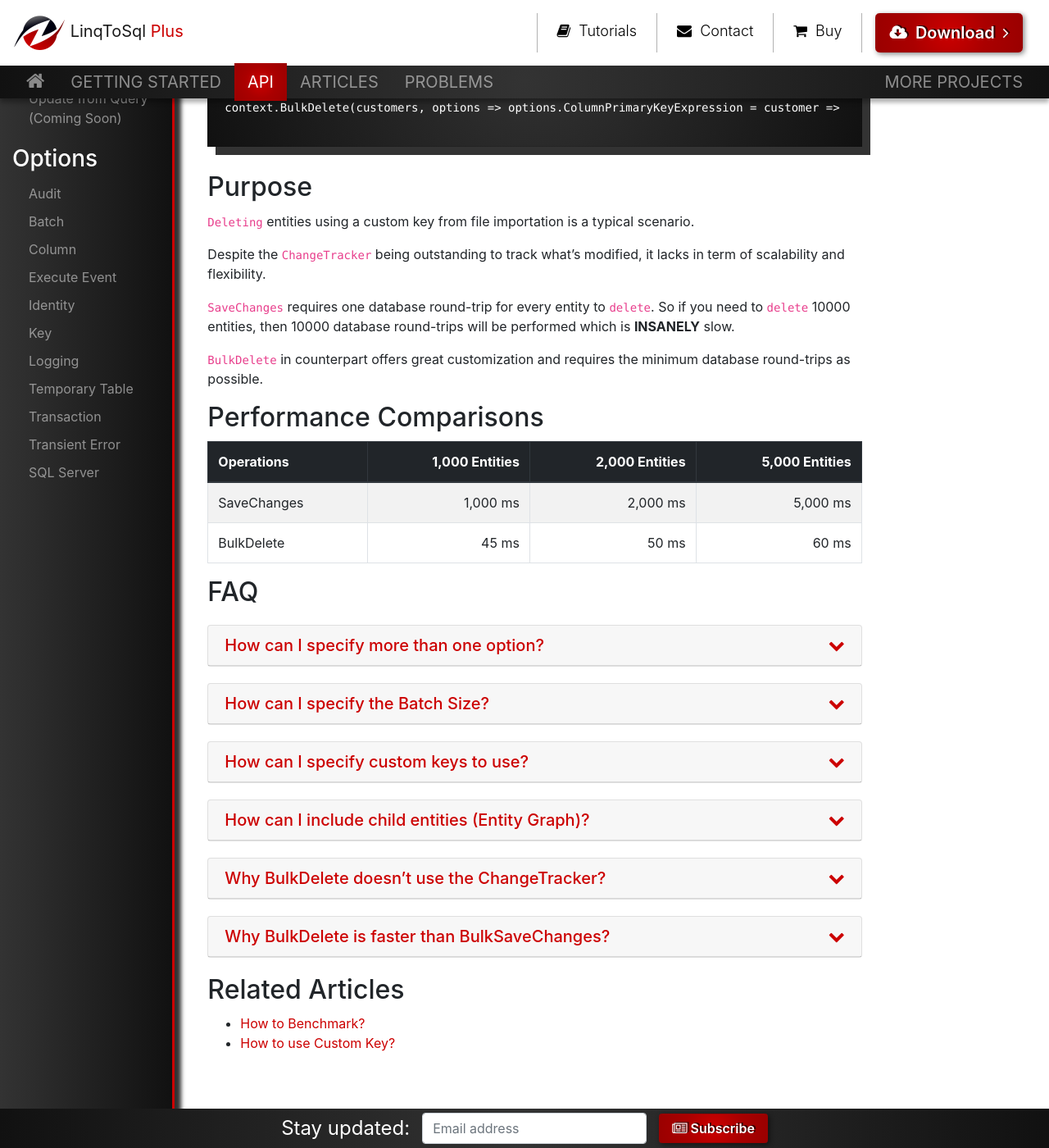
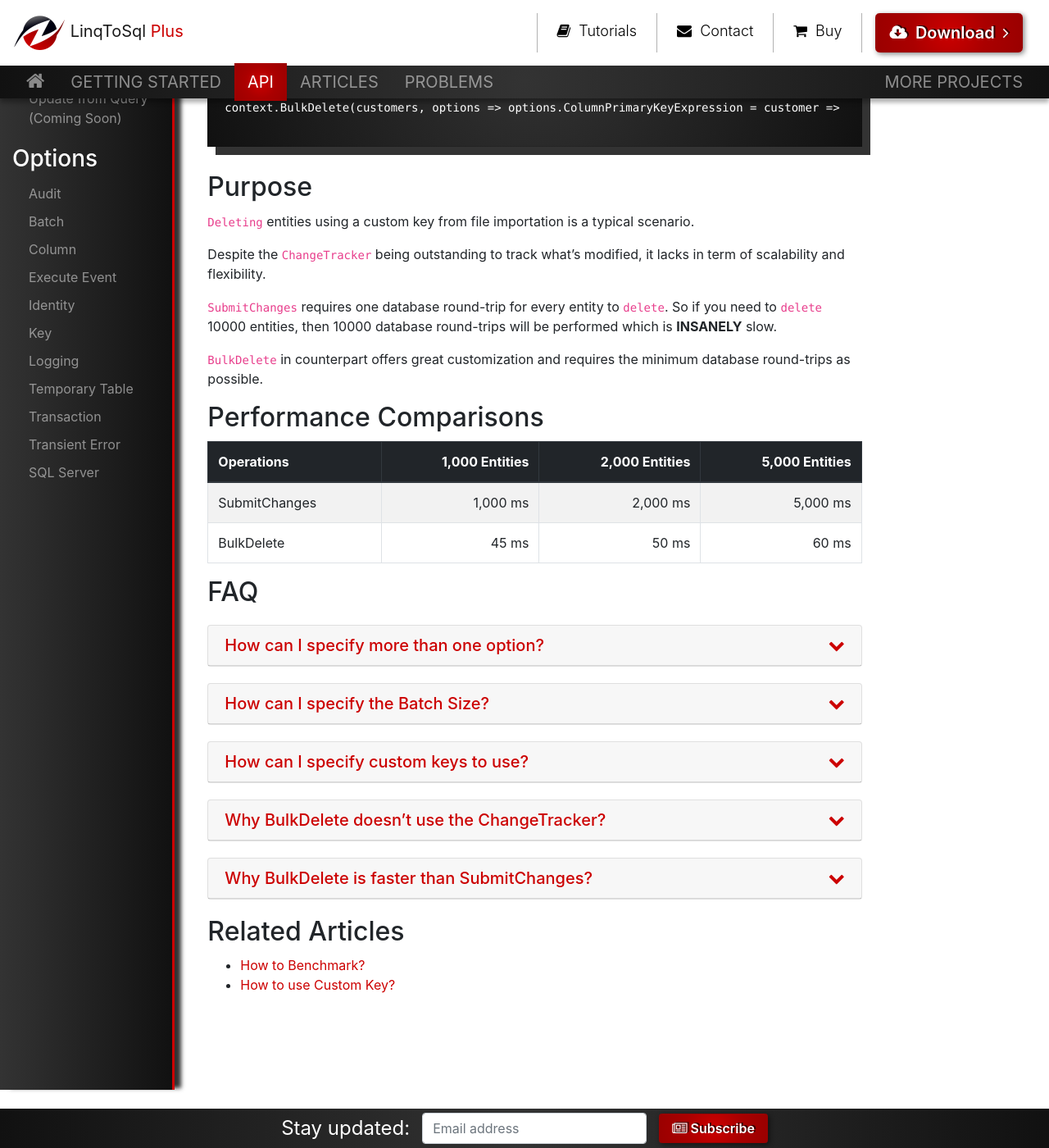
Before and after one commit to zzzprojects/LinqToSql-Plus, a Jekyll site: the page built from docs/pages/api/bulk-delete.md, in a window 1280 px wide and 1400 px high, scrolled down 431 px. Shown: the whole window at 82% size. Built offline with Jekyll 4.4.1, drawn with Linux system fonts in a browser that asks for light colours; nearby versions of some CDN libraries; our own code applies the rules of GitHub Pages for plain Markdown files.

Commit message:
Update bulk-delete.md

```diff
--- a/docs/pages/api/bulk-delete.md
+++ b/docs/pages/api/bulk-delete.md
@@ -21,7 +21,7 @@ context.BulkDelete(customers, options => options.ColumnPrimaryKeyExpression = cu
 
 Despite the `ChangeTracker` being outstanding to track what's modified, it lacks in term of scalability and flexibility.
 
-`SaveChanges` requires one database round-trip for every entity to `delete`. So if you need to `delete` 10000 entities, then 10000 database round-trips will be performed which is **INSANELY** slow.
+`SubmitChanges` requires one database round-trip for every entity to `delete`. So if you need to `delete` 10000 entities, then 10000 database round-trips will be performed which is **INSANELY** slow.
 
 `BulkDelete` in counterpart offers great customization and requires the minimum database round-trips as possible.
 
@@ -29,7 +29,7 @@ Despite the `ChangeTracker` being outstanding to track what's modified, it lacks
 
 | Operations      | 1,000 Entities | 2,000 Entities | 5,000 Entities |
 | :-------------- | -------------: | -------------: | -------------: |
-| SaveChanges     | 1,000 ms       | 2,000 ms       | 5,000 ms       |
+| SubmitChanges   | 1,000 ms       | 2,000 ms       | 5,000 ms       |
 | BulkDelete      | 45 ms          | 50 ms          | 60 ms          |
 
 {% include section-faq-begin.html %}
@@ -70,16 +70,16 @@ context.BulkDelete(customers, options => options.ColumnPrimaryKeyExpression = cu
 context.BulkDelete(customers, options => options.ColumnPrimaryKeyExpression = customer => new { customer.Code1, customer.Code2 });
 {% endhighlight %}
 
-### How can I include child entities (Entity Graph)?
-You cannot. Due to the risk of mistakes, we preferred not to offer this option and make sure every entity you wish to `delete` is specified.
+<!--### How can I include child entities (Entity Graph)?
+You cannot. Due to the risk of mistakes, we preferred not to offer this option and make sure every entity you wish to `delete` is specified.!-->
 
 ### Why BulkDelete doesn't use the ChangeTracker?
 To provide the best performance possible!
 
-Since using the `ChangeTracker` can greatly reduce performance, we chose to let `BulkSaveChanges` method handle scenarios with `ChangeTracker` and `BulkDelete`, scenarios without it.
+Since using the `ChangeTracker` can greatly reduce performance, we chose to let `SubmitChanges` method handle scenarios with `ChangeTracker` and `BulkDelete`, scenarios without it.
 
-### Why BulkDelete is faster than BulkSaveChanges?
-The major difference between both methods is `BulkSaveChanges` uses the `ChangeTracker` but not the `BulkDelete` method.
+### Why BulkDelete is faster than SubmitChanges?
+The major difference between both methods is `SubmitChanges` uses the `ChangeTracker` but not the `BulkDelete` method.
 
 By skipping the `ChangeTracker`, some methods like `DetectChanges` are no longer required which greatly helps to improve the performance.
 {% include section-faq-end.html %}
```
